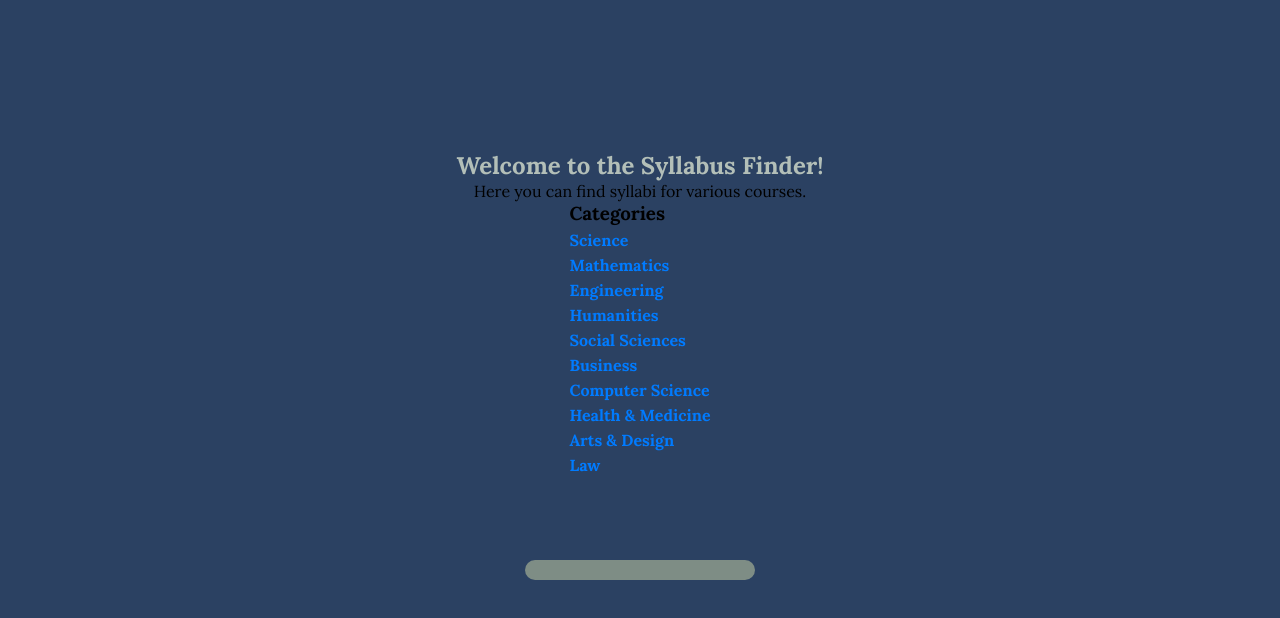
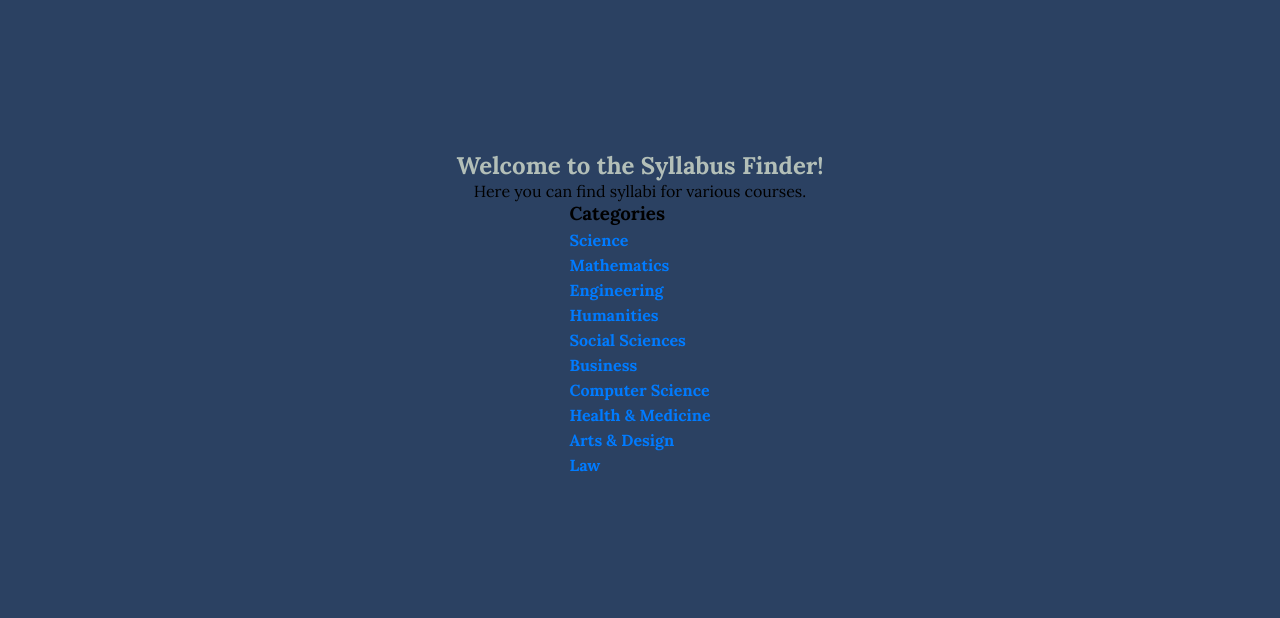
Before and after one commit to Stormz11o/Syllabi, a plain HTML site: page index.html in a window 1280 px wide. Shown: the part 80-698 px from the top of the page. Drawn offline with Linux system fonts and the light colour scheme.

Commit message:
Removed Footer for now

```diff
--- a/index.html
+++ b/index.html
@@ -36,10 +36,5 @@
             </ul>
         </section>
     </main>
-
-    <footer>
-
-    </footer>
-
 </body>
 </html>
```
Also changed, not shown: html/computer-science.html (+0 -7 lines), html/science.html (+0 -5 lines).
